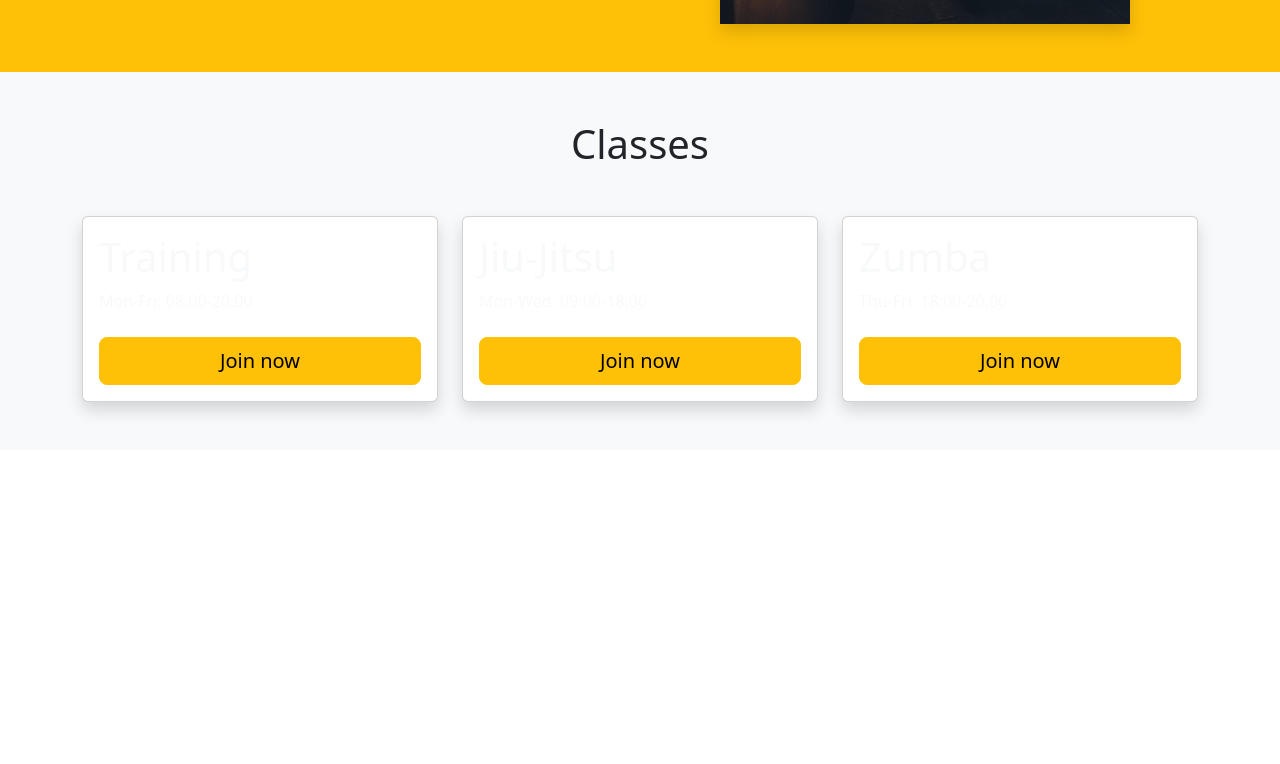
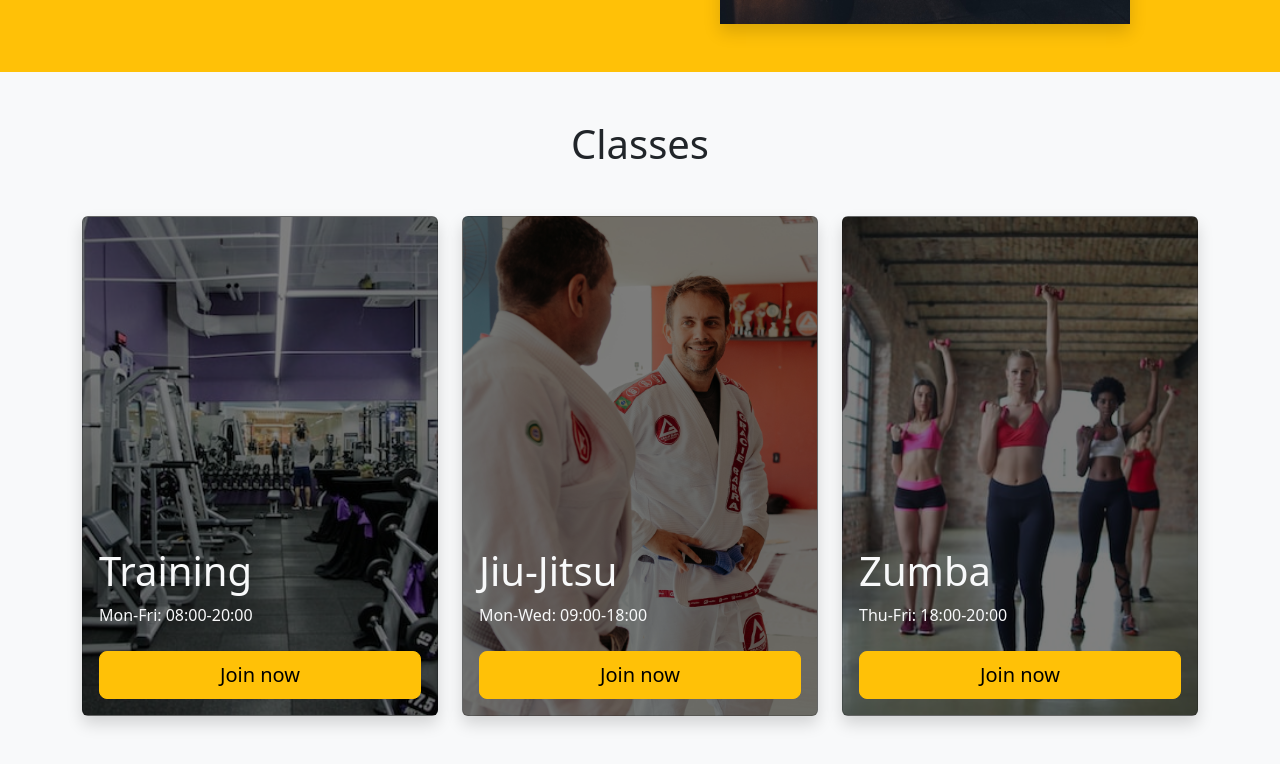
Before and after one commit to ramonsolis11/Gym-Landing-Page, a plain HTML site: page index.html in a window 1280 px wide. Shown: the part 1925-2689 px from the top of the page. Before the commit the page ends 2375 px from the top, so only its background shows below. Drawn offline with nearby package versions, Linux system fonts and the light colour scheme.

Commit message:
styles css

```diff
--- a/assets/css/styles.css
+++ b/assets/css/styles.css
@@ -6,7 +6,7 @@ nav .join-now-btn {
 
 header {
     height: 100vh;
-    background: linear-gradient(to right, rgba(0,0,0,0.6), rgba(0,0,0,0.6)), url(../img/header.jpg);
+    background: linear-gradient(to right, rgba(0,0,0,0.6), rgba(0,0,0,0.6)), url(../img/header.jpg) no-repeat;
     background-position: center;
     background-size: cover;
 }
@@ -15,6 +15,26 @@ header h1 {
     font-size: 5rem;
 }
 
+.section-classes .card-1 {
+    background: linear-gradient(to right, rgba(0,0,0,0.5), rgba(0,0,0,0.5)),url(../img/Training6.jpg) no-repeat;
+}
+
+.section-classes .card-2 {
+    background: linear-gradient(to right, rgba(0,0,0,0.5), rgba(0,0,0,0.5)),url(../img/karate2.jpg) no-repeat;
+}
+
+.section-classes .card-3 {
+    background: linear-gradient(to right, rgba(0,0,0,0.5), rgba(0,0,0,0.5)),url(../img/zumba.jpg) no-repeat;
+}
+
+.section-classes .card-1,
+.section-classes .card-2,
+.section-classes .card-3 {
+    height: 500px;
+    background-position: center;
+    background-size: cover;
+}
+
 @media (max-width: 992px) {
     nav .join-now-btn {
         margin-left: 0;
```
Also changed, not shown: assets/img/Jiu-Jitsu.jpg (added), assets/img/Training.jpg (added), assets/img/Training2.jpg (added), assets/img/Training3.jpg (added), assets/img/Training4.jpg (added), assets/img/Training5.jpg (added), assets/img/Training6.jpg (added), assets/img/boxing.jpg (added), assets/img/judo.jpg (added), assets/img/karate.jpg (added), assets/img/karate2.jpg (added), assets/img/kempo.jpg (added), assets/img/zumba.jpg (added).
